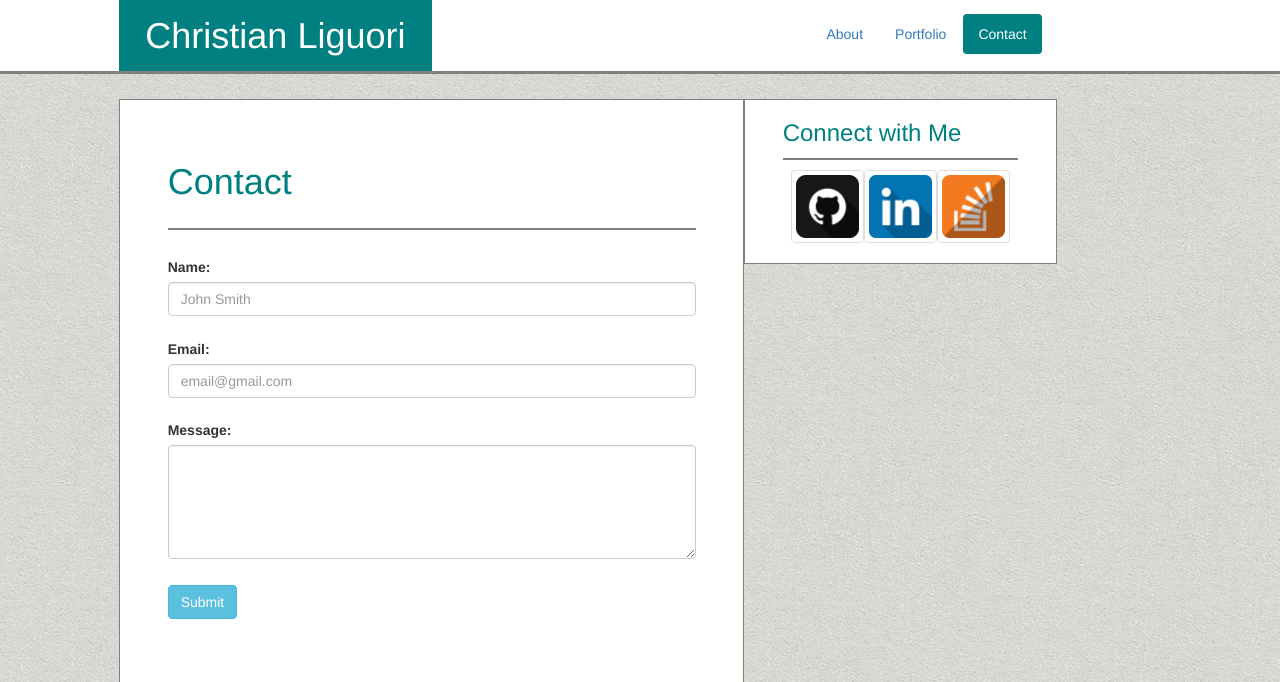
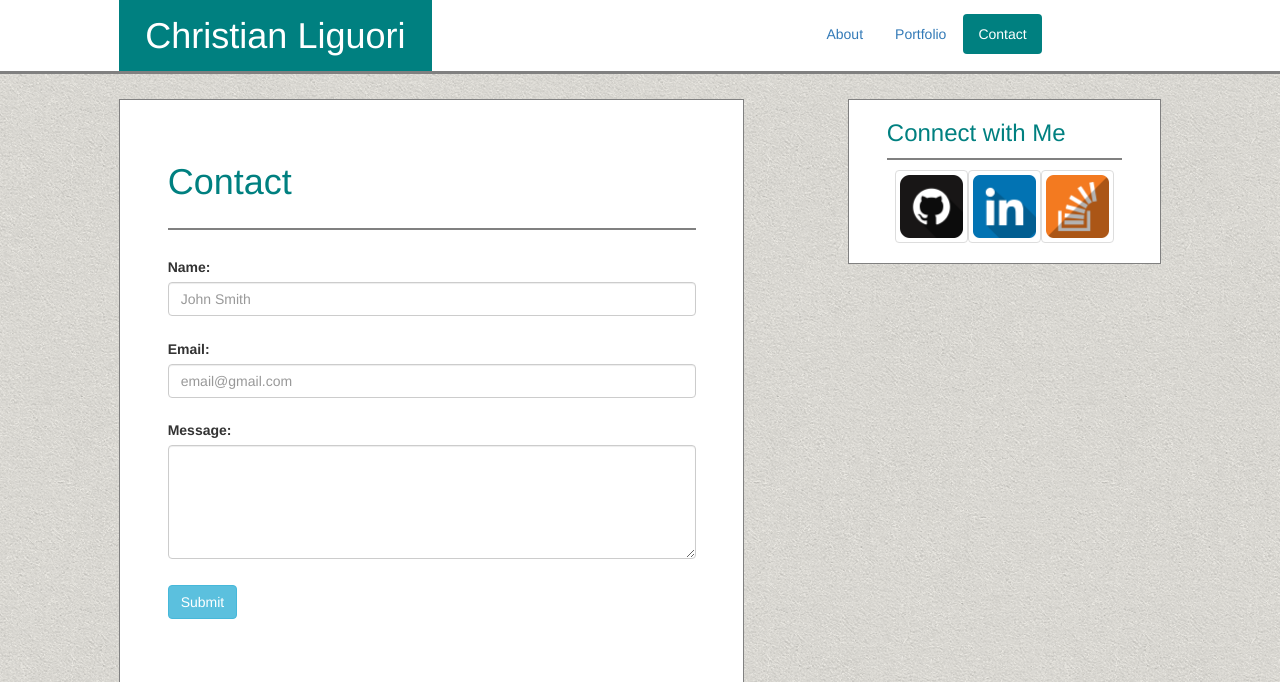
Before and after one commit to cl2112/Bootstrap-Portfolio, a PHP site: page /contact.html in a window 1280 px wide. Shown: the top 682 px of the page. Run offline with PHP 8.4, Linux system fonts and the light colour scheme.

Commit message:
fixed the connect section in the contact.html

```diff
--- a/contact.html
+++ b/contact.html
@@ -64,6 +64,7 @@
 					</div>
 				</div>
 			</div>
+			<div class="hidden-xs col-sm-1 col-md-1 col-lg-1"></div>
 			<div class="col-xs-12 col-sm-12 col-md-3 col-lg-3 connectClass">
 				<div class="container-fluid">
 					<div class="row">
--- a/style.css
+++ b/style.css
@@ -56,6 +56,7 @@ body {
 #bioPic {
 	height: 100%;
 	width: 100%;
+	margin: 6px 0 0 0;
 }
 .bioPicMargin {
 	margin-bottom: 3%;
```
